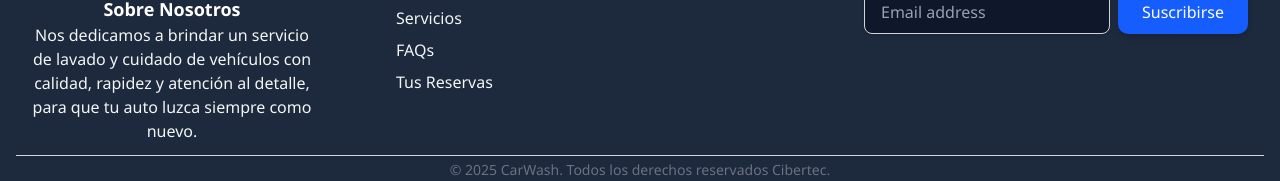
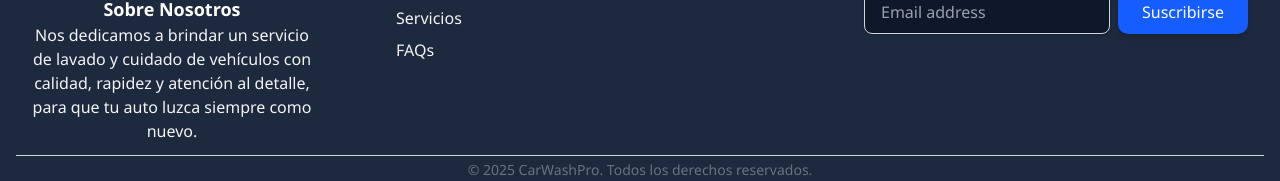
Before and after one commit to gerald-gv/CarWash-web, a React (Vite) app: page / in a window 1280 px wide. Shown: the part 1628-1809 px from the top of the page. Built offline with nearby package versions, Linux system fonts and the light colour scheme.

Commit message:
Se elimino Tus Reservas en seccion del footer

```diff
--- a/src/components/Footer.jsx
+++ b/src/components/Footer.jsx
@@ -9,7 +9,6 @@ export const Footer = () => {
     { nombre: "Nosotros", href: "/nosotros" },
     { nombre: "Servicios", href: "/servicios" },
     { nombre: "FAQs", href: "/faqs" },
-    { nombre: "Tus Reservas", href: "/reservas" },
   ];
   return (
     <div className="w-full px-4 bg-slate-800">
@@ -112,7 +111,7 @@ export const Footer = () => {
         {/* Copyright y Redes sociales */}
         <div className="flex flex-col sm:flex-row justify-center items-center py-1 mt-3 border-t border-gray-300">
           <p className="text-sm text-gray-500 ">
-            © 2025 CarWash. Todos los derechos reservados Cibertec.
+            © 2025 CarWashPro. Todos los derechos reservados.
           </p>
         </div>
       </footer>
```
